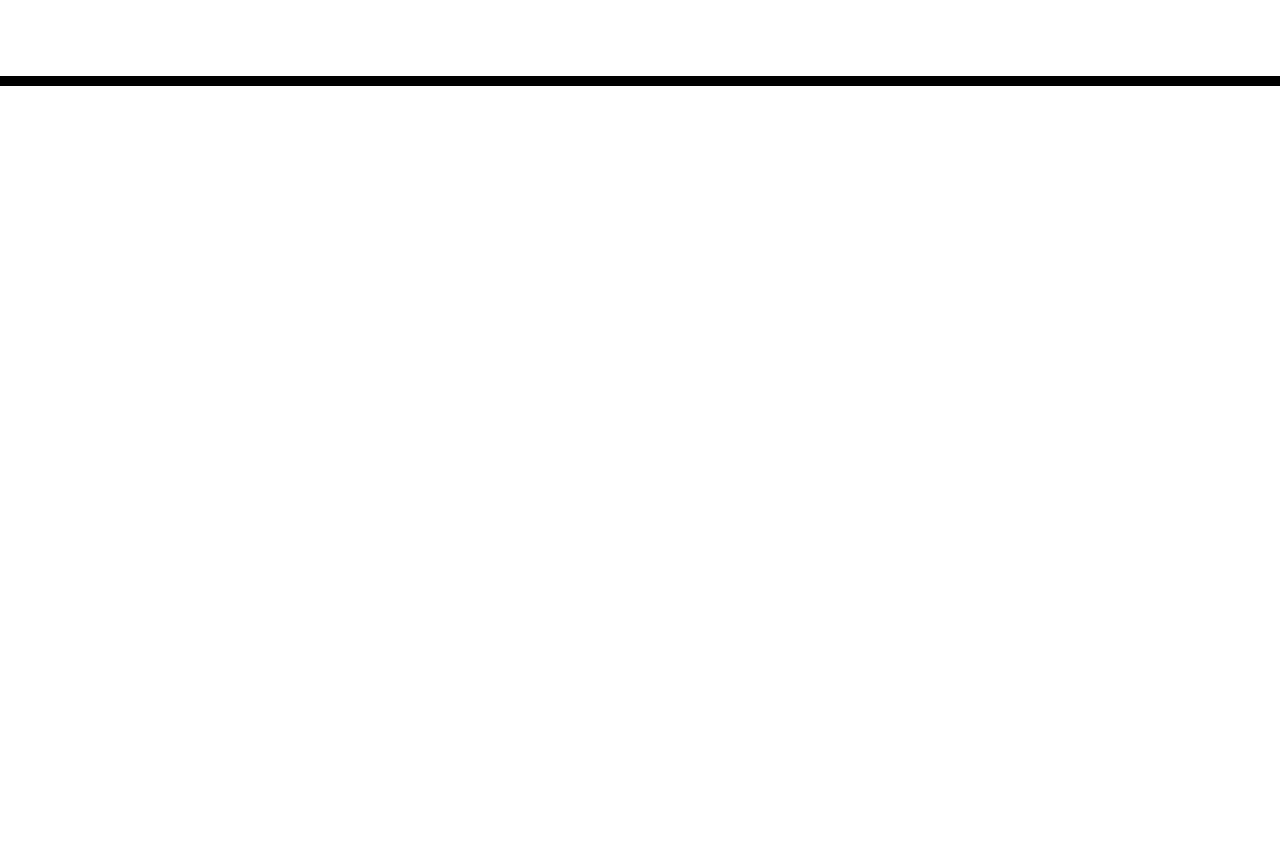
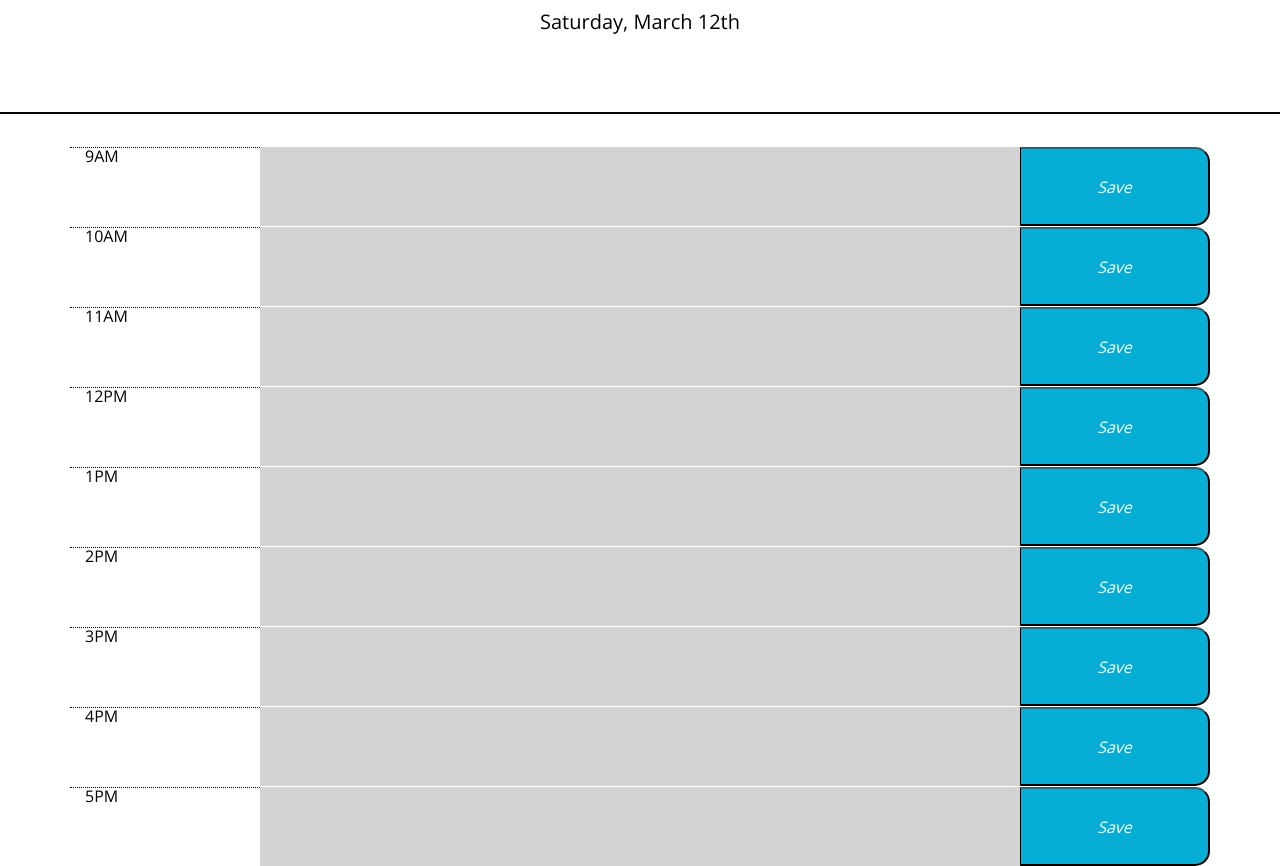
Before and after one commit to jrj-sys/work-day-scheduler, a plain HTML site: page index.html in a window 1280 px wide. Shown: the part 182-1048 px from the top of the page. Before the commit the page ends 800 px from the top, so only its background shows below. Drawn offline with nearby package versions, Linux system fonts and the light colour scheme; files that its build step writes are made by us from their sources.

Commit message:
styling + add current day to page

```diff
--- a/assets/css/style.css
+++ b/assets/css/style.css
@@ -4,7 +4,7 @@ body {
   line-height: 1;
 }
 
-textarea{
+textarea {
   background: transparent;
   border: none;
   resize: none;
@@ -12,17 +12,16 @@ textarea{
   border-left: 1px solid black;
   padding: 10px;
 }
-
 .jumbotron {
   text-align: center;
   background-color: transparent;
   color: black;
   border-radius: 0;
-  border-bottom: 10px solid black;
+  border-bottom: 2px solid black;
 }
-
 .description{
   white-space: pre-wrap;
+  background-color: lightgrey;
 }
 
 .time-block{
@@ -39,7 +38,7 @@ textarea{
 .hour {
   background-color: #ffffff;
   color: #000000;
-  border-top: 1px dashed #000000;
+  border-top: 1px dotted #000000;
 }
 
 .past {
@@ -57,7 +56,7 @@ textarea{
   color: white;
 }
 
-.saveBtn {
+.save-btn {
   border-left: 1px solid black;
   border-top-right-radius: 15px;
   border-bottom-right-radius: 15px;
@@ -65,7 +64,7 @@ textarea{
   color: white;
 }
 
-.saveBtn i:hover {
+.save-btn i:hover {
   font-size: 20px;
   transition: all .3s ease-in-out;
 }
--- a/assets/js/script.js
+++ b/assets/js/script.js
@@ -0,0 +1,29 @@
+// The current day is displayed at the top of the calendar
+var today = function () {
+    var now = moment().format("dddd, MMMM Do");
+    $( "#currentDay" ).html(now);
+
+}
+
+
+
+
+
+
+
+
+
+
+
+
+
+// WHEN I view the time blocks for that day
+// THEN each time block is color-coded to indicate whether it is in the past, present, or future
+// WHEN I click into a time block
+// THEN I can enter an event
+// WHEN I click the save button for that time block
+// THEN the text for that event is saved in local storage
+// WHEN I refresh the page
+// THEN the saved events persist
+
+today();
--- a/index.html
+++ b/index.html
@@ -18,21 +18,79 @@
       href="https://fonts.googleapis.com/css?family=Open+Sans&display=swap"
       rel="stylesheet"
     />
-    <link rel="stylesheet" href="style.css" />
+    <link rel="stylesheet" href="./assets/css/style.css" />
+    <script src="https://code.jquery.com/jquery-3.4.1.min.js" defer></script>
+    <script src="https://cdnjs.cloudflare.com/ajax/libs/moment.js/2.24.0/moment.min.js" defer></script>
+    <script src="./assets/js/script.js" defer></script>
     <title>Work Day Scheduler</title>
   </head>
 
   <body>
     <header class="jumbotron">
+
       <h1 class="display-3">Work Day Scheduler</h1>
       <p class="lead">A simple calendar app for scheduling your work day</p>
       <p id="currentDay" class="lead"></p>
     </header>
     <div class="container">
       <!-- Timeblocks go here -->
+      <!-- I am presented with time blocks for standard business hours -->
+      <div class="row">
+        <div class="hour 9a col-2">9AM</div>
+        <div class="description col-8"></div>
+        <button class="save-btn col-2"><i>Save</i></button>
+      </div>
+
+      <div class="row">
+        <div class="hour 9a col-2">10AM</div>
+        <div class="description col-8"></div>
+        <button class="save-btn col-2"><i>Save</i></button>
+      </div>
+
+      <div class="row">
+        <div class="hour 11a col-2">11AM</div>
+        <div class="description col-8"></div>
+        <button class="save-btn col-2"><i>Save</i></button>
+      </div>
+
+      <div class="row">
+        <div class="hour 12p col-2">12PM</div>
+        <div class="description col-8"></div>
+        <button class="save-btn col-2"><i>Save</i></button>
+      </div>
+
+      <div class="row">
+        <div class="hour 1pm col-2">1PM</div>
+        <div class="description col-8"></div>
+        <button class="save-btn col-2"><i>Save</i></button>
+      </div>
+
+      <div class="row">
+        <div class="hour 2p col-2">2PM</div>
+        <div class="description col-8"></div>
+        <button class="save-btn col-2"><i>Save</i></button>
+      </div>
+
+      <div class="row">
+        <div class="hour 3p col-2">3PM</div>
+        <div class="description col-8"></div>
+        <button class="save-btn col-2"><i>Save</i></button>
+      </div>
+
+      <div class="row">
+        <div class="hour 4p col-2">4PM</div>
+        <div class="description col-8"></div>
+        <button class="save-btn col-2"><i>Save</i></button>
+      </div>
+
+      <div class="row">
+        <div class="hour 5p col-2">5PM</div>
+        <div class="description col-8"></div>
+        <button class="save-btn col-2"><i>Save</i></button>
+      </div>
+
     </div>
 
-    <script src="https://code.jquery.com/jquery-3.4.1.min.js"></script>
-    <script src="https://cdnjs.cloudflare.com/ajax/libs/moment.js/2.24.0/moment.min.js"></script>
+
   </body>
 </html>
```
